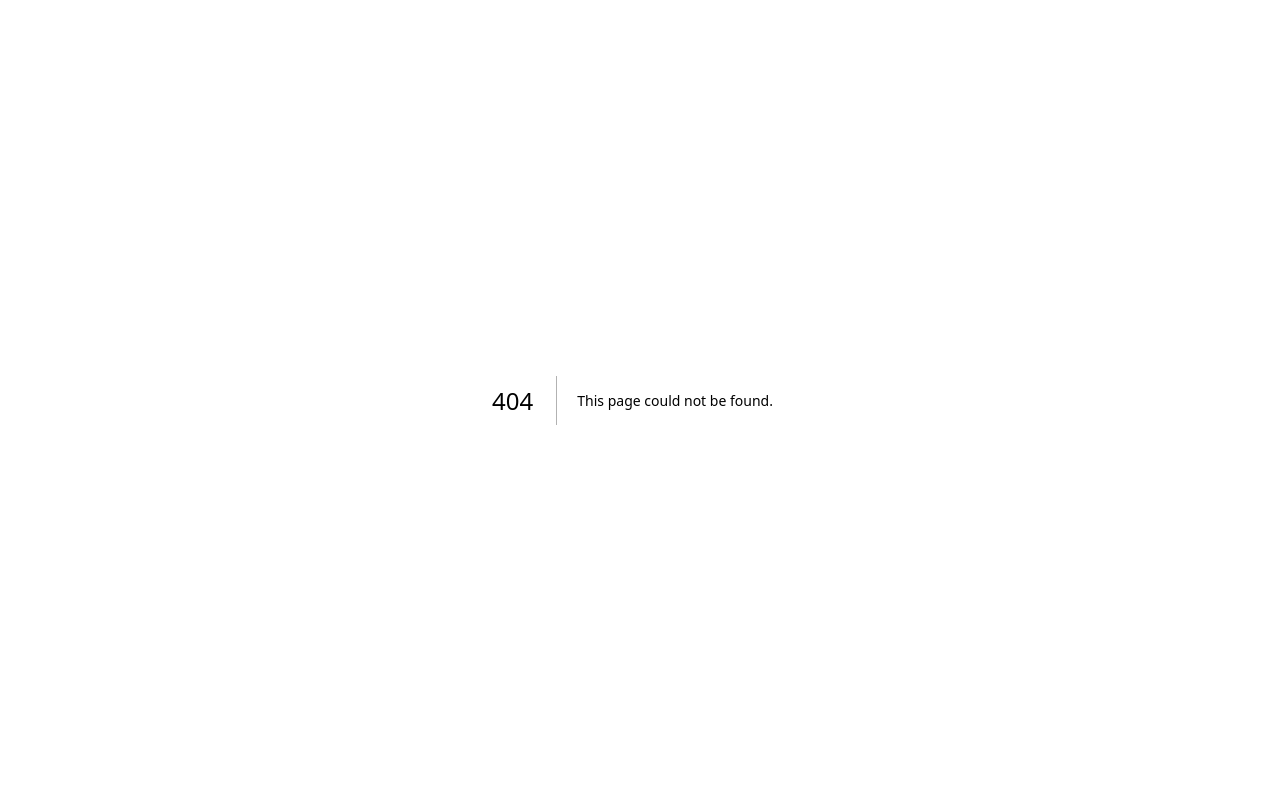
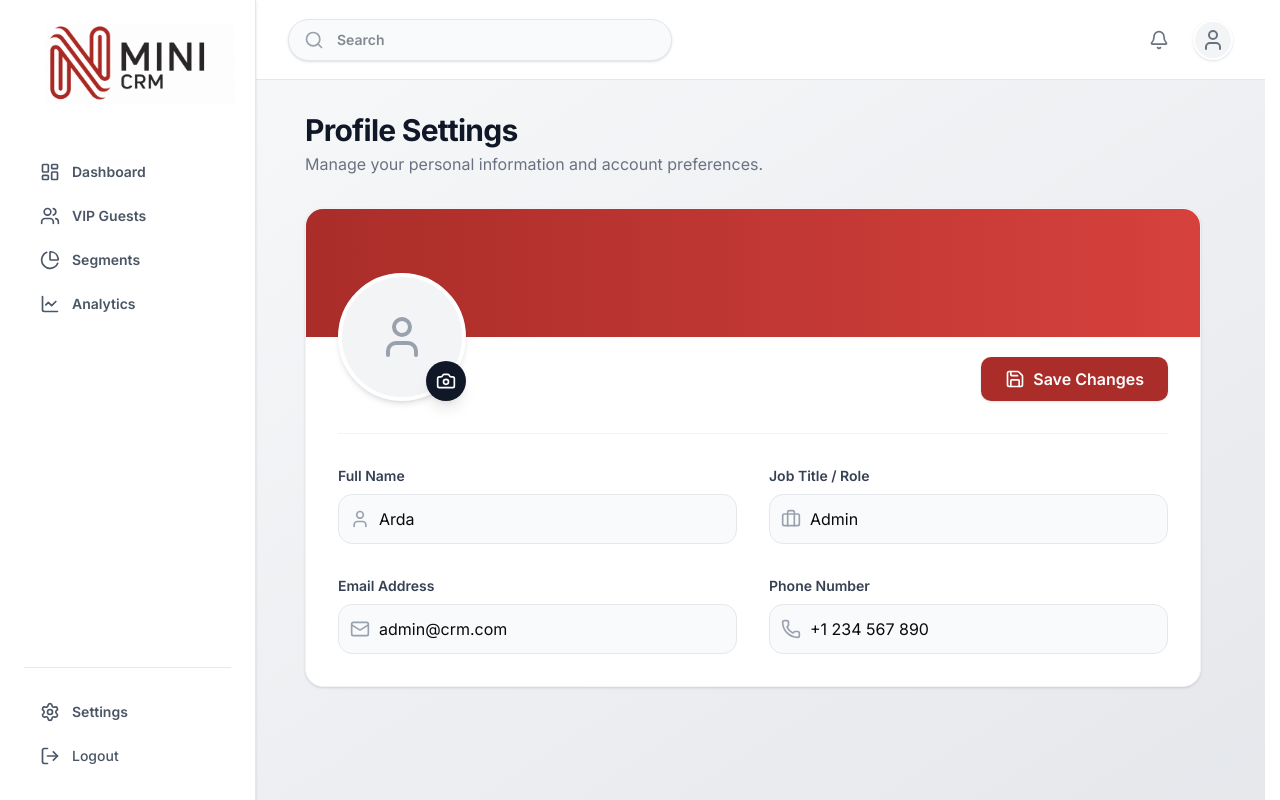
Before and after one commit to ayorgi/crm-project, a Next.js app: page /dashboard/profile in a window 1280 px wide. Before the commit this address had no page. Built offline with nearby package versions, Linux system fonts and the light colour scheme.

Commit message:
Almost finished

```diff
--- /dev/null
+++ b/app/dashboard/profile/page.tsx
@@ -0,0 +1,159 @@
+'use client';
+import React, { useState, useEffect, useRef } from 'react';
+import { Camera, Save, User, Mail, Briefcase, Phone } from 'lucide-react';
+
+export default function ProfilePage() {
+  const [name, setName] = useState('');
+  const [role, setRole] = useState('');
+  const [email, setEmail] = useState('');
+  const [phone, setPhone] = useState('');
+  const [profilePic, setProfilePic] = useState<string | null>(null);
+  const [isSaving, setIsSaving] = useState(false);
+  const fileInputRef = useRef<HTMLInputElement>(null);
+
+  useEffect(() => {
+    setName(localStorage.getItem('currentUser') || 'Arda');
+    setRole(localStorage.getItem('currentUserRole') || 'Admin');
+    setEmail(localStorage.getItem('currentUserEmail') || 'admin@crm.com');
+    setPhone(localStorage.getItem('currentUserPhone') || '+1 234 567 890');
+    setProfilePic(localStorage.getItem('profilePic') || null);
+  }, []);
+
+  const handleFileChange = (e: React.ChangeEvent<HTMLInputElement>) => {
+    const file = e.target.files?.[0];
+    if (file) {
+      const reader = new FileReader();
+      reader.onloadend = () => {
+        setProfilePic(reader.result as string);
+      };
+      reader.readAsDataURL(file);
+    }
+  };
+
+  const handleSave = () => {
+    setIsSaving(true);
+    localStorage.setItem('currentUser', name);
+    localStorage.setItem('currentUserRole', role);
+    localStorage.setItem('currentUserEmail', email);
+    localStorage.setItem('currentUserPhone', phone);
+    if (profilePic) localStorage.setItem('profilePic', profilePic);
+
+    // Simulate brief delay for UX
+    setTimeout(() => {
+      setIsSaving(false);
+      window.location.reload(); // Reload to ensure TopNav and Dashboard update cleanly
+    }, 600);
+  };
+
+  return (
+    <div className="max-w-4xl mx-auto pb-10 animate-in fade-in duration-300">
+      <div className="mb-8">
+        <h2 className="text-3xl text-gray-900 font-bold tracking-tight">Profile Settings</h2>
+        <p className="text-gray-500 mt-1 text-base">Manage your personal information and account preferences.</p>
+      </div>
+
+      <div className="bg-white rounded-2xl border border-gray-100 shadow-sm overflow-hidden">
+        {/* Header Cover */}
+        <div className="h-32 bg-gradient-to-r from-[#aa2d29] to-[#d6413d]"></div>
+
+        <div className="px-8 pb-8">
+          {/* Avatar Section */}
+          <div className="relative -mt-16 mb-8 flex justify-between items-end">
+            <div className="relative group">
+              <div className="w-32 h-32 rounded-full border-4 border-white bg-gray-100 shadow-md flex items-center justify-center overflow-hidden relative">
+                {profilePic ? (
+                  <img src={profilePic} alt="Profile" className="w-full h-full object-cover" />
+                ) : (
+                  <User className="w-12 h-12 text-gray-400" />
+                )}
+              </div>
+              <button
+                onClick={() => fileInputRef.current?.click()}
+                className="absolute bottom-0 right-0 p-2.5 bg-gray-900 text-white rounded-full shadow-lg hover:bg-[#aa2d29] transition-colors cursor-pointer group-hover:scale-105"
+                title="Change Photo"
+              >
+                <Camera className="w-5 h-5" />
+              </button>
+              <input type="file" ref={fileInputRef} onChange={handleFileChange} accept="image/*" className="hidden" />
+            </div>
+
+            <button
+              onClick={handleSave}
+              disabled={isSaving}
+              className={`flex items-center gap-2 px-6 py-2.5 rounded-lg font-semibold text-white transition-all shadow-sm ${isSaving ? 'bg-gray-400 cursor-not-allowed' : 'bg-[#aa2d29] hover:bg-[#8e2622] active:scale-95'}`}
+            >
+              {isSaving ? (
+                <div className="w-5 h-5 border-2 border-white/30 border-t-white rounded-full animate-spin" />
+              ) : (
+                <Save className="w-5 h-5" />
+              )}
+              {isSaving ? 'Saving...' : 'Save Changes'}
+            </button>
+          </div>
+
+          <hr className="border-gray-100 mb-8" />
+
+          {/* Form */}
+          <div className="grid grid-cols-1 md:grid-cols-2 gap-8">
+            <div>
+              <label className="block text-sm font-semibold text-gray-700 mb-2">Full Name</label>
+              <div className="relative">
+                <User className="absolute left-3 top-1/2 -translate-y-1/2 w-5 h-5 text-gray-400" />
+                <input
+                  type="text"
+                  value={name}
+                  onChange={e => setName(e.target.value)}
+                  className="w-full pl-10 pr-4 py-3 bg-gray-50 border border-gray-200 rounded-xl focus:ring-2 focus:ring-[#aa2d29]/20 focus:border-[#aa2d29] transition-all outline-none"
+                  placeholder="John Doe"
+                />
+              </div>
+            </div>
+
+            <div>
+              <label className="block text-sm font-semibold text-gray-700 mb-2">Job Title / Role</label>
+              <div className="relative">
+                <Briefcase className="absolute left-3 top-1/2 -translate-y-1/2 w-5 h-5 text-gray-400" />
+                <input
+                  type="text"
+                  value={role}
+                  onChange={e => setRole(e.target.value)}
+                  className="w-full pl-10 pr-4 py-3 bg-gray-50 border border-gray-200 rounded-xl focus:ring-2 focus:ring-[#aa2d29]/20 focus:border-[#aa2d29] transition-all outline-none"
+                  placeholder="System Administrator"
+                />
+              </div>
+            </div>
+
+            <div>
+              <label className="block text-sm font-semibold text-gray-700 mb-2">Email Address</label>
+              <div className="relative">
+                <Mail className="absolute left-3 top-1/2 -translate-y-1/2 w-5 h-5 text-gray-400" />
+                <input
+                  type="email"
+                  value={email}
+                  onChange={e => setEmail(e.target.value)}
+                  className="w-full pl-10 pr-4 py-3 bg-gray-50 border border-gray-200 rounded-xl focus:ring-2 focus:ring-[#aa2d29]/20 focus:border-[#aa2d29] transition-all outline-none"
+                  placeholder="admin@crm.com"
+                />
+              </div>
+            </div>
+
+            <div>
+              <label className="block text-sm font-semibold text-gray-700 mb-2">Phone Number</label>
+              <div className="relative">
+                <Phone className="absolute left-3 top-1/2 -translate-y-1/2 w-5 h-5 text-gray-400" />
+                <input
+                  type="tel"
+                  value={phone}
+                  onChange={e => setPhone(e.target.value)}
+                  className="w-full pl-10 pr-4 py-3 bg-gray-50 border border-gray-200 rounded-xl focus:ring-2 focus:ring-[#aa2d29]/20 focus:border-[#aa2d29] transition-all outline-none"
+                  placeholder="+1 234 567 890"
+                />
+              </div>
+            </div>
+
+          </div>
+        </div>
+      </div>
+    </div>
+  );
+}
```
